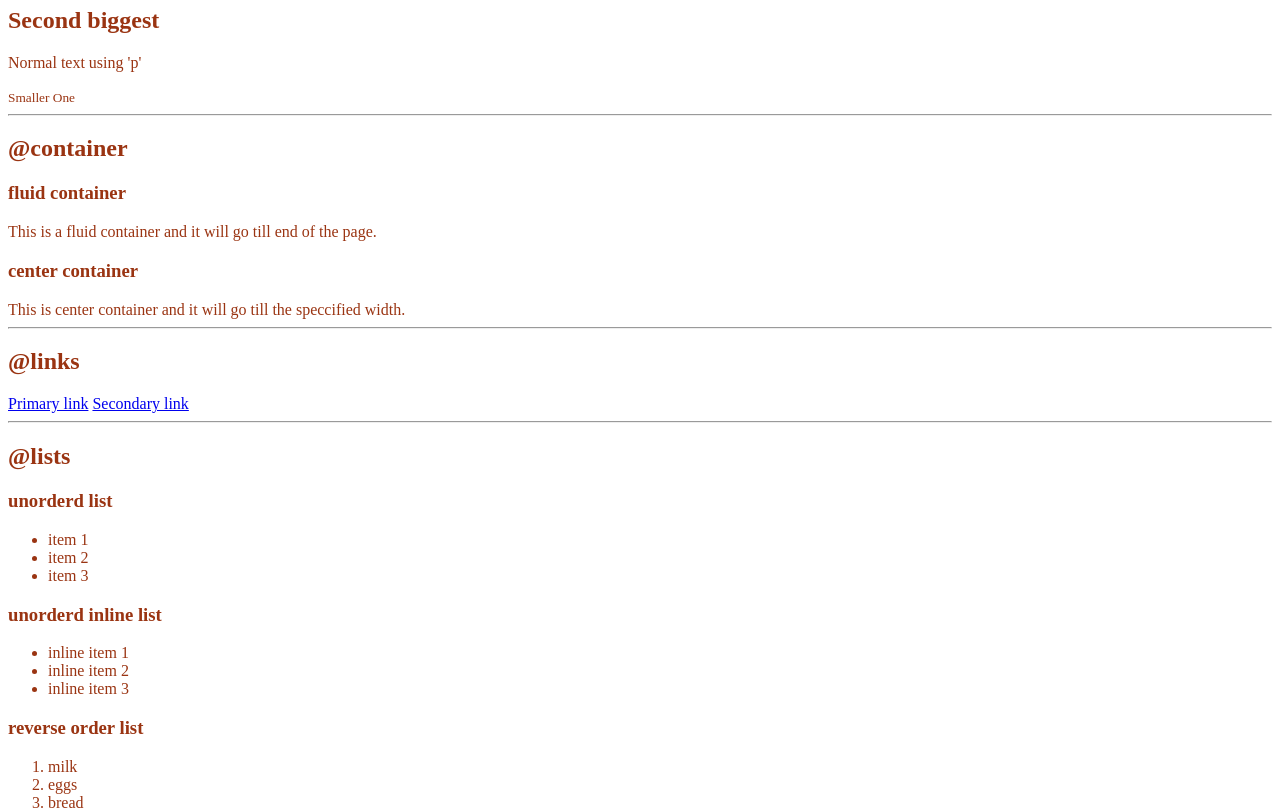
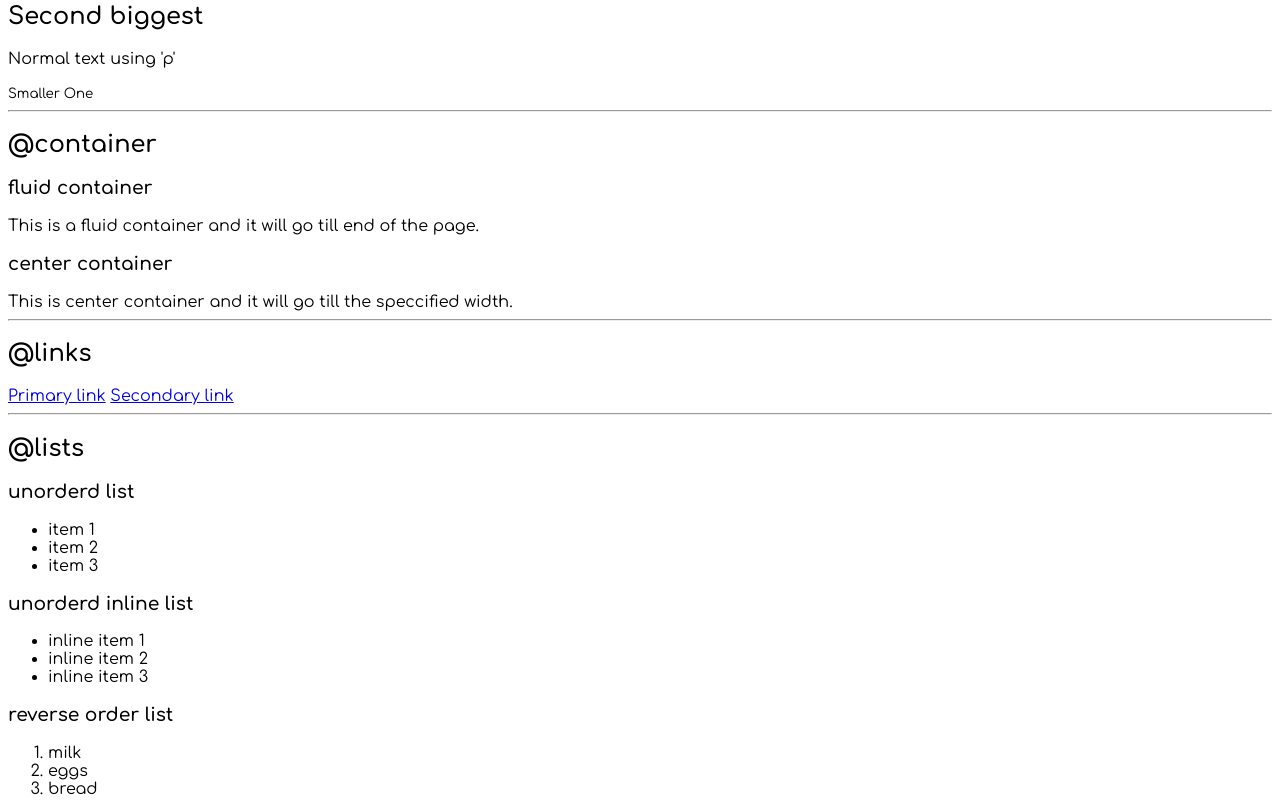
Before and after one commit to harshil114/harshil-vispute-portfolio, a plain HTML site: page index.html in a window 1280 px wide. Shown: the part 236-1045 px from the top of the page. Drawn offline with Linux system fonts and the light colour scheme.

Commit message:
typography

```diff
--- a/style.css
+++ b/style.css
@@ -1,3 +1,5 @@
+@import url('https://fonts.googleapis.com/css2?family=Comfortaa:wght@400;600&display=swap');
+
 body{
-    color:#9a3412;
+    font-family: 'Comfortaa', sans-serif;
 }
```
